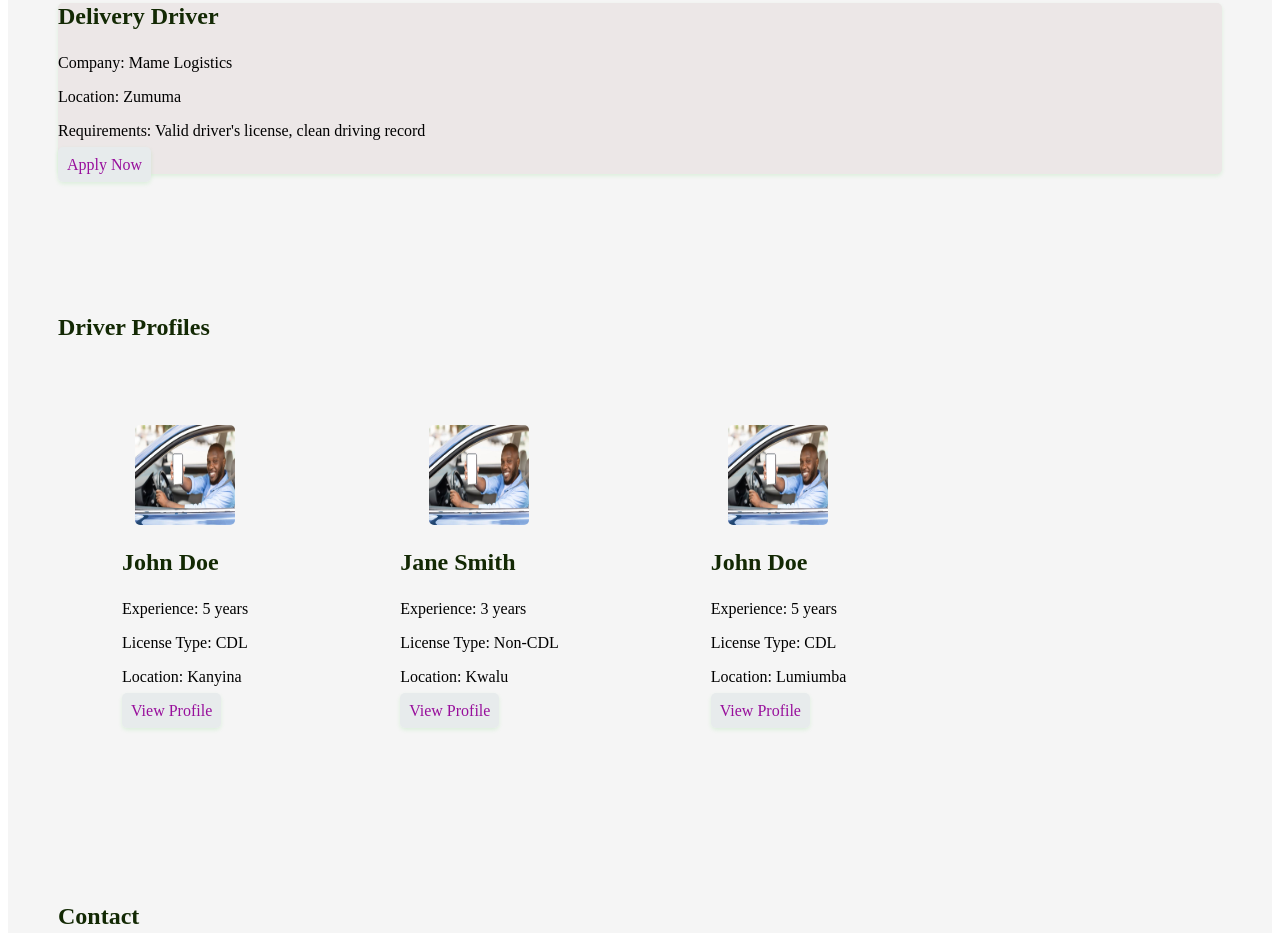
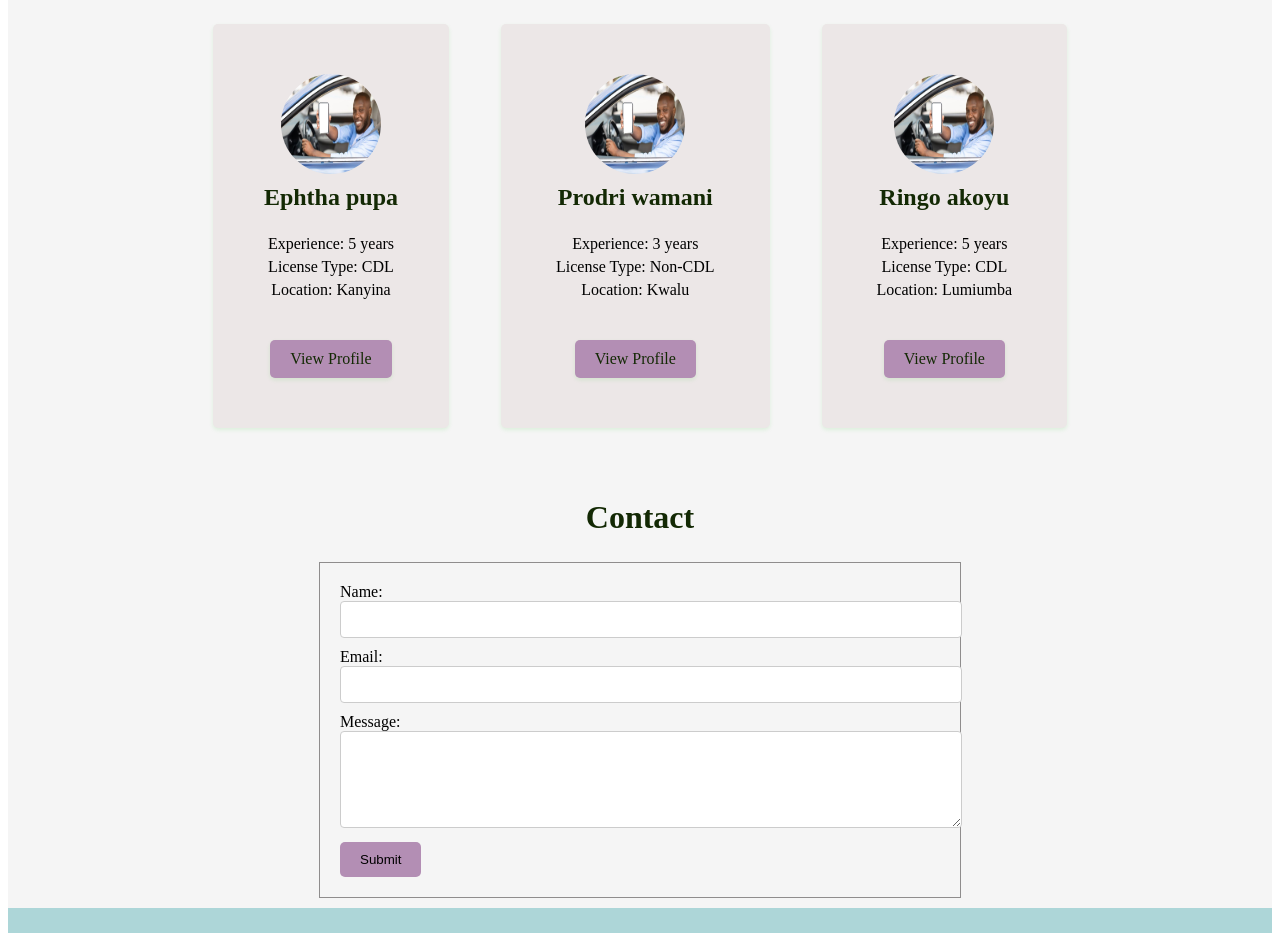
Before and after one commit to Rabecca-Chepkemboi/driver-informational-website, a plain HTML site: page index.html in a window 1280 px wide. Shown: the part 1004-1937 px from the top of the page. Drawn offline with Linux system fonts and the light colour scheme.

Commit message:
done personal project on drivers informational website

```diff
--- a/index.html
+++ b/index.html
@@ -8,6 +8,8 @@
 </head>
 <body>
 
+<br>
+<br>
 
     <header>
         <h1>Driver Job Portal</h1>
@@ -32,31 +34,38 @@
     <a href="#job-listings" class="cta-button">View Job Listings</a>
   </section>
 
-  <section id="job-listings">
+  <section id="job-listingss">
     <h2>Job Listings</h2>
+    <section id="job-listings">
+    <div>
     <ul>
-      <li>
+      <li id="vehicles">
         <h3>Delivery Driver</h3>
         <p>Company: Vuja Growth</p>
         <p>Location: Vihiga</p>
         <p>Requirements: Valid driver's license, clean driving record</p>
         <a href="#">Apply Now</a>
       </li>
-      <li>
+      <li id="vehicles">
         <h3>Truck Driver</h3>
         <p>Company: Tano Transport</p>
         <p>Location: Kindimi</p>
         <p>Requirements: CDL, minimum 2 years of experience</p>
         <a href="#">Apply Now</a>
       </li>
-      <li>
+    </ul>
+    </div>
+
+      <div>
+        <ul>
+      <li id="vehicles">
         <h3>Chauffer</h3>
         <p>Politician: Furaha appartments</p>
         <p>Location: Runda</p>
         <p>Requirements: Valid driver's license, clean driving record</p>
         <a href="#">Apply Now</a>
       </li>
-      <li>
+      <li id="vehicles">
         <h3>Delivery Driver</h3>
         <p>Company: Mame Logistics</p>
         <p>Location: Zumuma</p>
@@ -64,39 +73,47 @@
         <a href="#">Apply Now</a>
       </li>
     </ul>
+  </div>
+</section>
   </section>
 
   <section id="driver-profiles">
     <h2>Driver Profiles</h2>
     <div class="profile">
       <img src="/images/driver1.jpg" alt="Driver Profile">
-      <h3>John Doe</h3>
+      <h3>Ephtha pupa</h3>
       <p>Experience: 5 years</p>
       <p>License Type: CDL</p>
       <p>Location: Kanyina</p>
+      <br>
+      <br>
       <a href="#">View Profile</a>
     </div>
     <div class="profile">
       <img src="/images/driver1.jpg" alt="Driver Profile">
-      <h3>Jane Smith</h3>
+      <h3>Prodri wamani</h3>
       <p>Experience: 3 years</p>
       <p>License Type: Non-CDL</p>
       <p>Location: Kwalu</p>
+      <br>
+      <br>
       <a href="#">View Profile</a>
     </div>
     <div class="profile">
       <img src="/images/driver1.jpg" alt="Driver Profile">
-      <h3>John Doe</h3>
+      <h3>Ringo akoyu</h3>
       <p>Experience: 5 years</p>
       <p>License Type: CDL</p>
       <p>Location: Lumiumba</p>
+      <br>
+      <br>
       <a href="#">View Profile</a>
     </div>
   </section>
 
   <section id="contact">
     <h2>Contact</h2>
-    <form>
+    <form id="form">
       <label for="name">Name:</label>
       <input type="text" id="name" name="name" required>
 
--- a/query.css
+++ b/query.css
@@ -1,4 +1,3 @@
-
 /* Global styles */
 body {
   background-color: #021f0a;
@@ -7,7 +6,6 @@
   padding: 0;
 }
 
-  /* Header styles */
 header {
   background-color: #e9880a;
   padding: 20px;
@@ -26,7 +24,6 @@
   font-size: 34px;
 }
 
-  /* Navigation styles */
 nav {
   text-align: center;
   position: fixed;
@@ -59,15 +56,20 @@
   padding: 10px;
 }
 
-  /* Section styles */
 section {
-    padding: 50px;
+  padding: 10px;
   background-color: #f5f5f5;
 }
 
-  h1, h2, h3 {
+h1, h2 {
   color: #132904;
+  font-size: 2em;
+  text-align: center;
+}
+
+h3 {
   font-size: 1.5em;
+  text-align: center;
 }
 
 .cta-button {
@@ -78,13 +80,13 @@
   text-decoration: none;
   border-radius: 5px;
   transition: background-color 0.3s ease;
+  text-align: center;
 }
 
 .cta-button:hover {
   background-color: #b7ecf5;
 }
 
-  /* Job Listings styles */
 ul {
   list-style-type: none;
   padding: 0;
@@ -93,42 +95,52 @@
 li {
   margin-bottom: 20px;
   background-color: #ece7e7;
-    padding: 20px;
   border-radius: 5px;
   box-shadow: 0 2px 4px rgba(14, 199, 14, 0.1);
 }
+
+#vehicles {
+  padding: 12px;
+  width: 28em;
+}
+
 li:hover {
   background-color: #d9e4e6;
 }
 
+#job-listings {
+  display: grid;
+  grid-template-columns: repeat(2, 2fr);
+}
+
 a {
   background-color: #e7ebec;
-    padding: 10px;
+  padding: 9px;
   border-radius: 5px;
   box-shadow: 0 2px 4px rgba(14, 199, 14, 0.1);
   color: #980f9c;
   text-decoration: none;
 }
+
 a:hover {
   background-color: #add6d8;
 }
 
-  /* Driver Profiles styles */
+#driver-profiles {
+  background-color: #f5f5f5;
+  text-align: center;
+}
+
+#driver-profiles h2 {
+  color: #132904;
+  font-size: 2em;
+}
+
 .profile {
   display: inline-block;
-    margin-right: 20px;
+  padding: 50px;
+  margin: 24px;
+  background-color: #ece7e7;
+  border-radius: 5px;
+  box-shadow: 0 2px 4px rgba(14,);
 }
-
-  .profile img {
-    display: block;
-    width: 100px;
-    height: 100px;
-    margin: 0 auto;
-    border-radius: 5px;
-  }
-
-  /* Contact form styles */
-  form {
-    max-width: 600px;
-    background-color: #980f9c;
-  }
--- a/style.css
+++ b/style.css
@@ -62,15 +62,19 @@ body {
   }
   /* Section styles */
   section {
-    padding: 50px;
+    padding: 10px;
     background-color: #f5f5f5;
   }
 
-  h1, h2, h3 {
+  h1, h2 {
     color: #132904;
+    font-size: 2em;
+    text-align: center;
+  }
+  h3{
     font-size: 1.5em;
+    text-align: center;
   }
-
   .cta-button {
     display: inline-block;
     background-color: #b38eb4;
@@ -79,6 +83,7 @@ body {
     text-decoration: none;
     border-radius: 5px;
     transition: background-color 0.3s ease;
+    text-align: center;
   }
 
   .cta-button:hover {
@@ -97,8 +102,17 @@ body {
     border-radius: 5px;
     box-shadow: 0 2px 4px rgba(14, 199, 14, 0.1);
   }
+  #vehicles{
+    padding: 12px;
+    width: 28em;
+  }
   li:hover{
     background-color: #d9e4e6;
+  }
+  #job-listings{
+    display: grid;
+    grid-template-columns: repeat(2, 2fr);
+
   }
 
   a {
@@ -114,12 +128,25 @@ body {
   }
 
   /* Driver Profiles styles */
+#driver-profiles {
+  background-color: #f5f5f5;
+  text-align: center;
+}
+
+#driver-profiles h2 {
+  color: #132904;
+  font-size: 2em;
+  /* margin-bottom: 20px; */
+}
 
 .profile {
-    display: grid;
-    padding: 4em;
   display: inline-block;
-    margin-right: 20px;
+  padding: 50px;
+  margin: 24px;
+  background-color: #ece7e7;
+  border-radius: 5px;
+  box-shadow: 0 2px 4px rgba(14, 199, 14, 0.1);
+  text-align: center;
 }
 
 .profile img {
@@ -127,31 +154,60 @@ body {
   width: 100px;
   height: 100px;
   margin: 0 auto;
+  border-radius: 50%;
+}
+
+.profile h3 {
+  color: #132904;
+  font-size: 1.5em;
+  margin-top: 10px;
+}
+
+.profile p {
+  margin: 5px;
+}
+
+.profile a {
+  display: inline-block;
+  background-color: #b38eb4;
+  color: #132904;
+  padding: 10px 20px;
+  text-decoration: none;
   border-radius: 5px;
+  transition: background-color 0.3s ease;
+}
+
+.profile a:hover {
+  background-color: #b7ecf5;
 }
   /* Contact form styles */
   form {
-    max-width: 600px;
-    background-color: #b38eb4;
+    width: 600px;
+    margin: 0 auto;
     padding: 20px;
-    border-radius: 5px;
-    box-shadow: 0 2px 4px rgba(0, 0, 0, 0.1);
+    border: 1px solid #8f8d8d;
+    background-color: #f5f5f5;
+  }
+  form input[type="text"],
+  form input[type="email"],
+  form textarea {
+    width: 100%;
+    padding: 10px;
+    margin-bottom: 10px;
+    border: 1px solid #ccc;
+    border-radius: 4px;
   }
 
-  label, input, textarea {
-    display: block;
-    margin-bottom: 10px;
+  form input[type="submit"] {
+    background-color: #4CAF50;
+    color: #fff;
+    padding: 10px 20px;
+    border: none;
+    border-radius: 4px;
+    cursor: pointer;
   }
-
-  input, textarea {
-    width: 100%;
-    padding: 5px;
-    border: 1px solid #add6d8;
-    border-radius: 5px;
-  }
-
   button {
-    background-color: #980f9c;
+    background-color: #b38eb4;
     color: black;
     padding: 10px 20px;
     border: none;
@@ -159,10 +215,10 @@ body {
     cursor: pointer;
     transition: background-color 0.3s ease;
   }
-
   button:hover {
     background-color: #add6d8;
   }
+
 
   /* Footer styles */
   footer {
```
Lines whose indentation alone changed are shown as unchanged.
